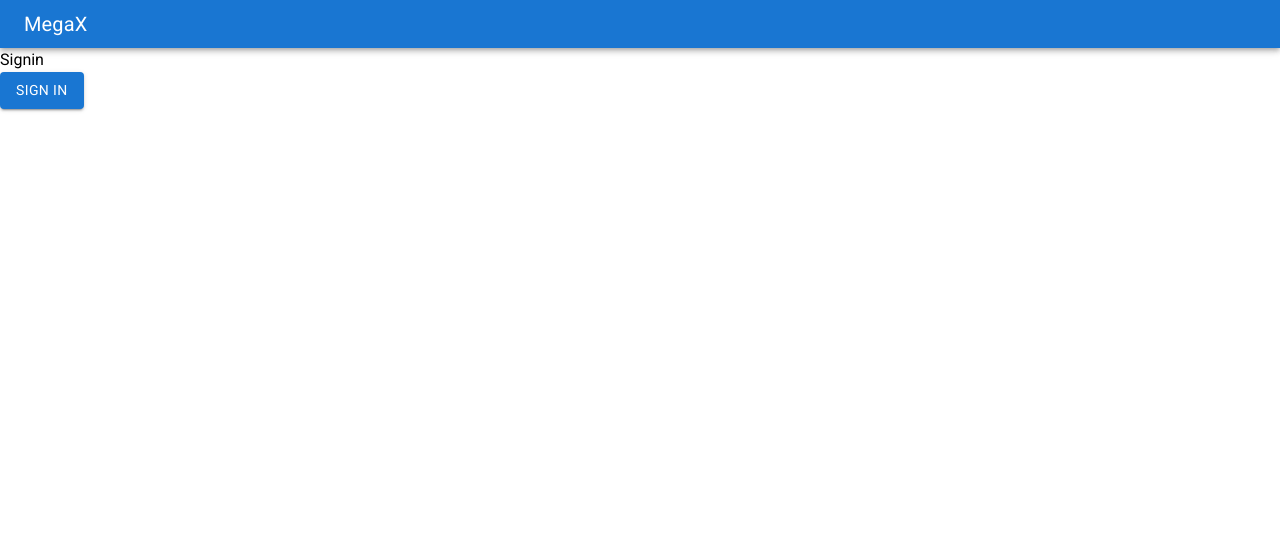
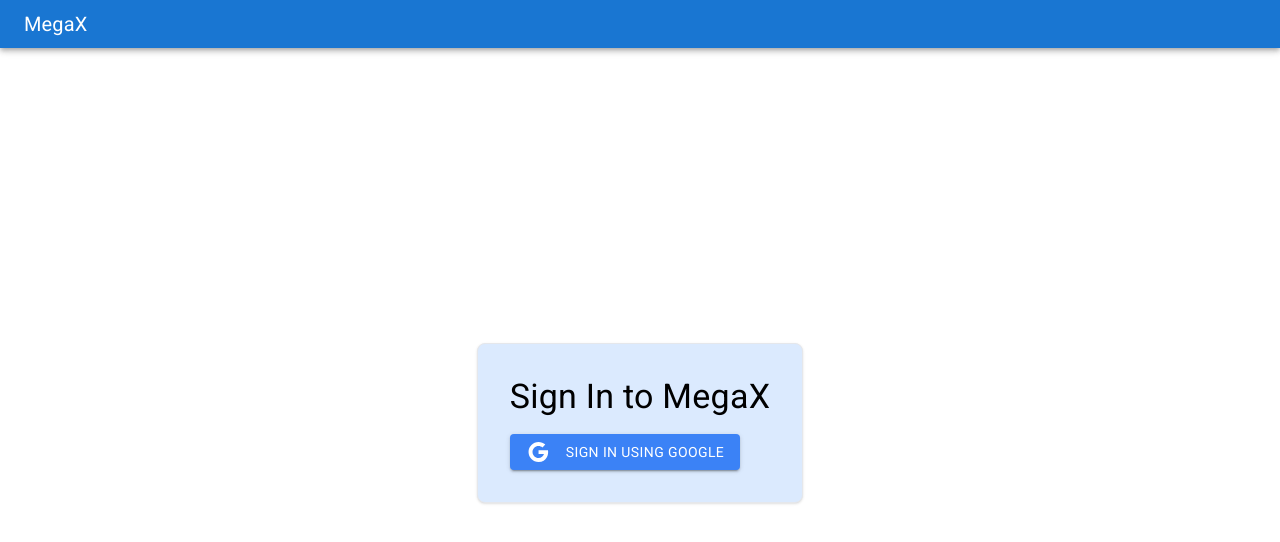
Before and after one commit to oclockvn/megax, a Next.js app in the folder src/megax/MegaApp/nextapp/: page /login in a window 1280 px wide. Shown: the top 542 px of the page. Built offline with nearby package versions, Linux system fonts and the light colour scheme; no server answers.

Commit message:
custom login page

```diff
--- a/src/megax/MegaApp/nextapp/app/(auth)/login/page.tsx
+++ b/src/megax/MegaApp/nextapp/app/(auth)/login/page.tsx
@@ -1,8 +1,11 @@
 "use client";
 
-import Button from "@mui/material/Button";
 import { signIn, useSession } from "next-auth/react";
 import { redirect } from "next/navigation";
+
+import Button from "@mui/material/Button";
+import GoogleIcon from "@mui/icons-material/Google";
+import { Typography } from "@mui/material";
 
 export default function SignInPage() {
   const session = useSession();
@@ -13,12 +16,26 @@
   const provider = "google"; // currently we only support google
 
   return (
-    <>
-      <div>Signin</div>
+    <div
+      className="flex items-center justify-center"
+      style={{ minHeight: "calc(100vh - 50px)" }}
+    >
+      <div className="border rounded-lg shadow p-8 bg-blue-100">
+        <Typography component="div" variant="h4">
+          Sign In to MegaX
+        </Typography>
 
-      <Button variant="contained" onClick={() => signIn(provider)}>
-        Sign in
-      </Button>
-    </>
+        <div className="mt-4">
+          <Button
+            variant="contained"
+            className="!bg-blue-500"
+            onClick={() => signIn(provider)}
+          >
+            <GoogleIcon className="mr-4" />
+            Sign in using Google
+          </Button>
+        </div>
+      </div>
+    </div>
   );
 }
```
